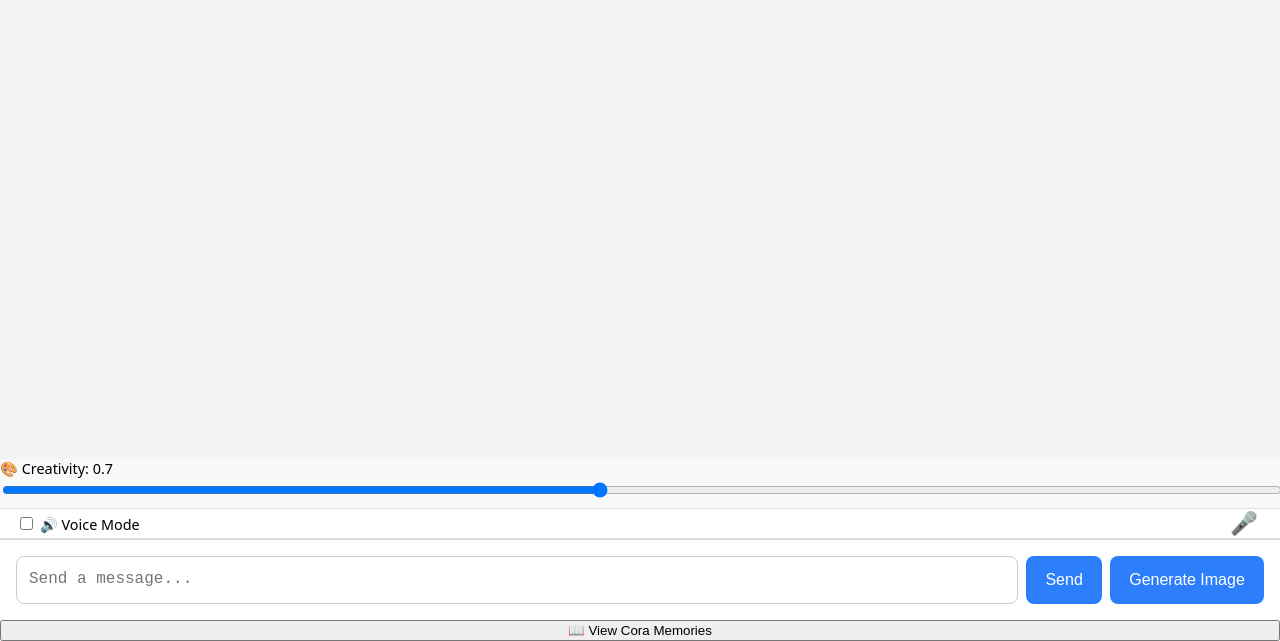
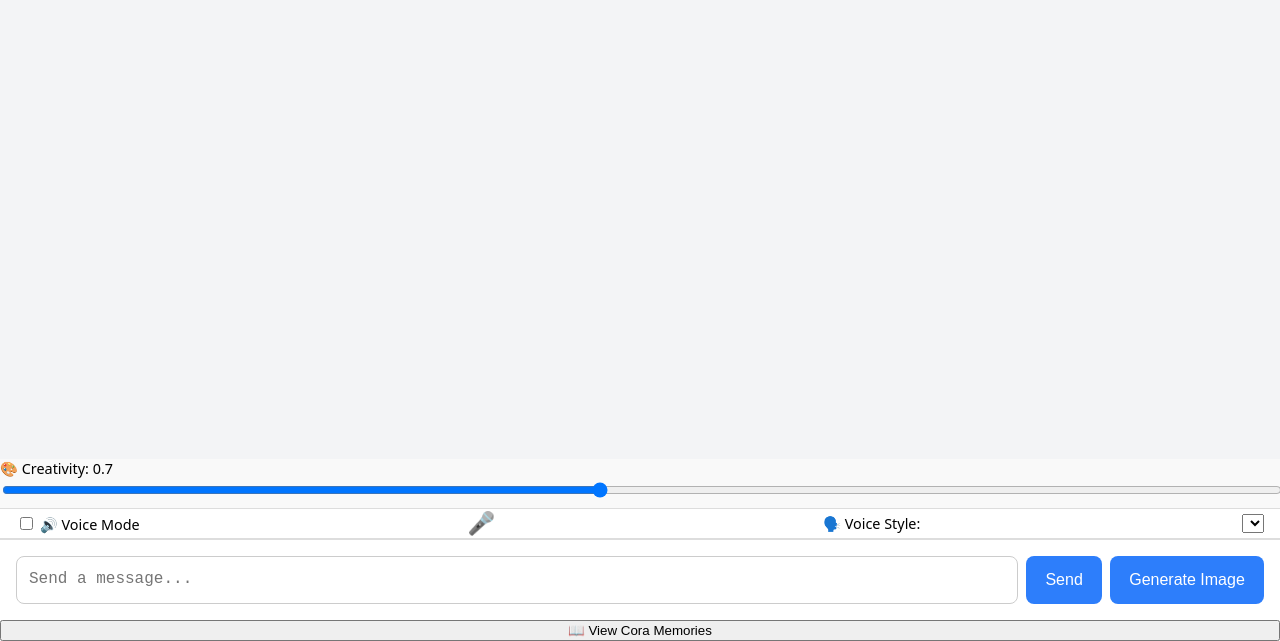
Before and after one commit to ewatson989/Cora, a website: page client/index.html in a window 1280 px wide. Shown: the part 159-800 px from the top of the page. Drawn offline with nearby package versions, Linux system fonts and the light colour scheme.

Commit message:
Update index.html

```diff
--- a/client/index.html
+++ b/client/index.html
@@ -27,6 +27,8 @@
     <div class="voice-bar">
       <label><input type="checkbox" id="voiceToggle" /> 🔊 Voice Mode</label>
       <button id="micButton" title="Speak to Cora">🎤</button>
+      <label for="voiceSelect">🗣️ Voice Style:</label>
+      <select id="voiceSelect"></select>
     </div>
 
     <!-- Prompt bar with both buttons -->
```
